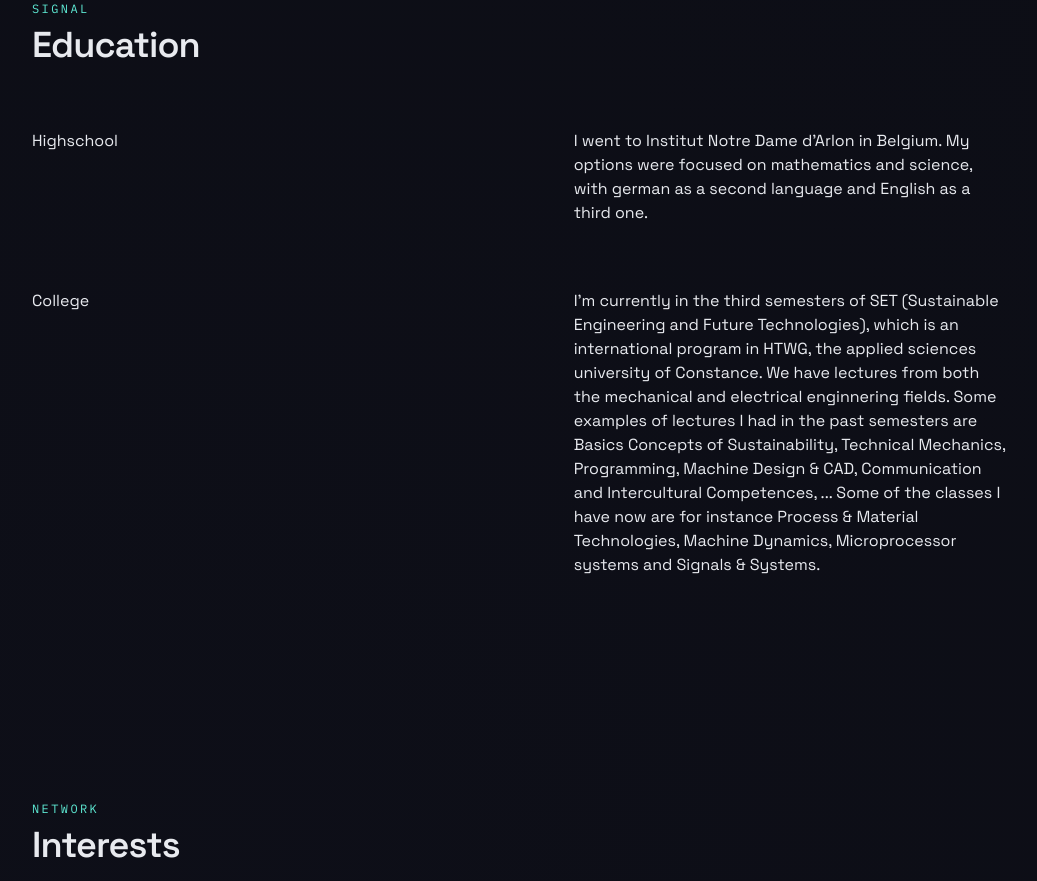
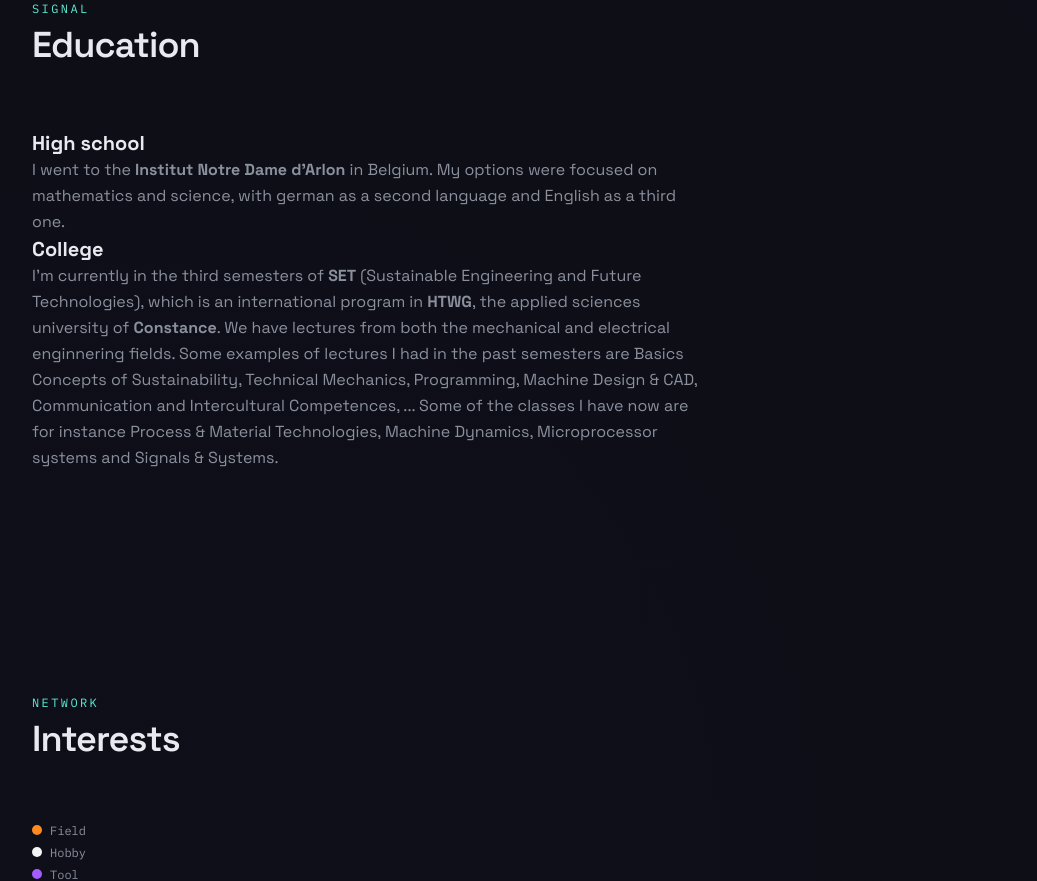
Before and after one commit to pentakoron1/Portfolio-SDB, a React (Vite) app: page / in a window 1280 px wide. Shown: the part 4520-5401 px from the top of the page, without its empty margins (120-1157 px from the left). Built offline with nearby package versions, Linux system fonts and the light colour scheme; no server answers.

Commit message:
Added markdown

```diff
--- a/src/components/sections/Education.tsx
+++ b/src/components/sections/Education.tsx
@@ -1,12 +1,17 @@
 import { Section } from '../layout/Section'
-import { education} from '../../data/education.ts'
+import { highschool, college} from '../../data/highschool.ts'
 import ReactMarkdown from 'react-markdown'
 
 export function Education() {
     return (
         <Section id="about" eyebrow="Signal" title="Education">
-            <div className="grid gap-10 md:grid-cols-[1.1fr_1fr] md:gap-16">
-                <ReactMarkdown>{education.description}</ReactMarkdown>
+            <h1 className="text-xl font-bold"> {highschool.title} </h1>
+            <div className="max-w-prose space-y-3 leading-relaxed text-muted">
+                <ReactMarkdown>{highschool.description}</ReactMarkdown>
+            </div>
+            <h1 className="text-xl font-bold"> {college.title} </h1>
+            <div className="max-w-prose space-y-3 leading-relaxed text-muted">
+                <ReactMarkdown>{college.description}</ReactMarkdown>
             </div>
         </Section>
     )
--- a/src/data/education.ts
+++ /dev/null
@@ -1,10 +0,0 @@
-export const education = {
-    description:
-        '# Highschool\n' +
-        'I went to Institut Notre Dame d\'Arlon in Belgium.\n' +
-        'My options were focused on mathematics and science, with german as a second language and English as a third one. \n' +
-        '\n' +
-        '# College\n' +
-        'I\'m currently in the third semesters of SET (Sustainable Engineering and Future Technologies), which is an international program in HTWG, the applied sciences university of Constance.\n' +
-        'We have lectures from both the mechanical and electrical enginnering fields. Some examples of lectures I had in the past semesters are Basics Concepts of Sustainability, Technical Mechanics, Programming, Machine Design & CAD, Communication and Intercultural Competences, ... Some of the classes I have now are for instance Process & Material Technologies, Machine Dynamics, Microprocessor systems and Signals & Systems.'
-} as const
--- /dev/null
+++ b/src/data/highschool.ts
@@ -0,0 +1,15 @@
+export const highschool = {
+    title:
+        'High school',
+    description:
+        'I went to the **Institut Notre Dame d\'Arlon** in Belgium.\n' +
+        'My options were focused on mathematics and science, with german as a second language and English as a third one. \n',
+} as const
+
+export const college = {
+    title:
+        'College',
+    description:
+        'I\'m currently in the third semesters of **SET** (Sustainable Engineering and Future Technologies), which is an international program in **HTWG**, the applied sciences university of **Constance**.\n' +
+        'We have lectures from both the mechanical and electrical enginnering fields. Some examples of lectures I had in the past semesters are Basics Concepts of Sustainability, Technical Mechanics, Programming, Machine Design & CAD, Communication and Intercultural Competences, ... Some of the classes I have now are for instance Process & Material Technologies, Machine Dynamics, Microprocessor systems and Signals & Systems.'
+} as const
```
